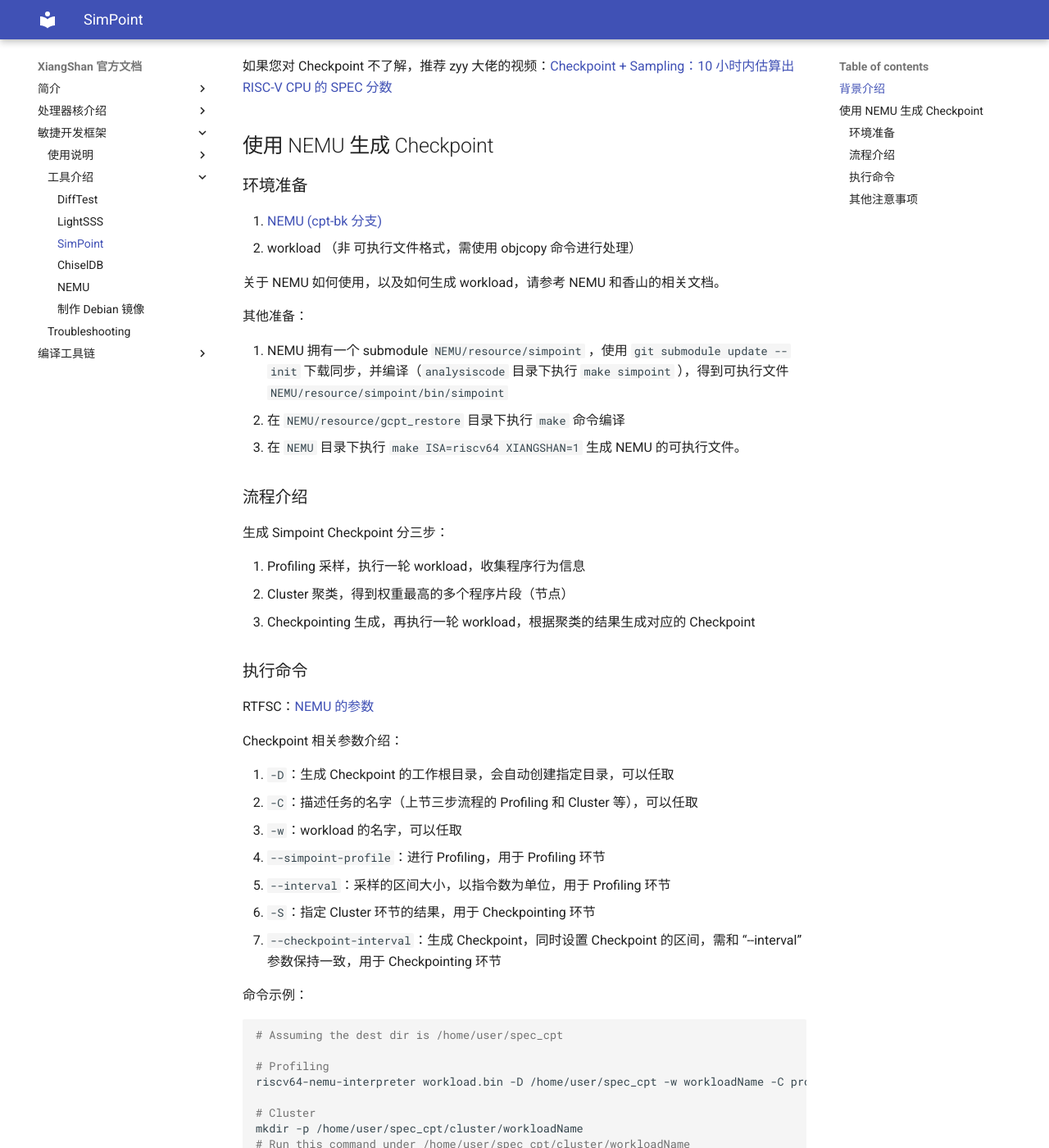
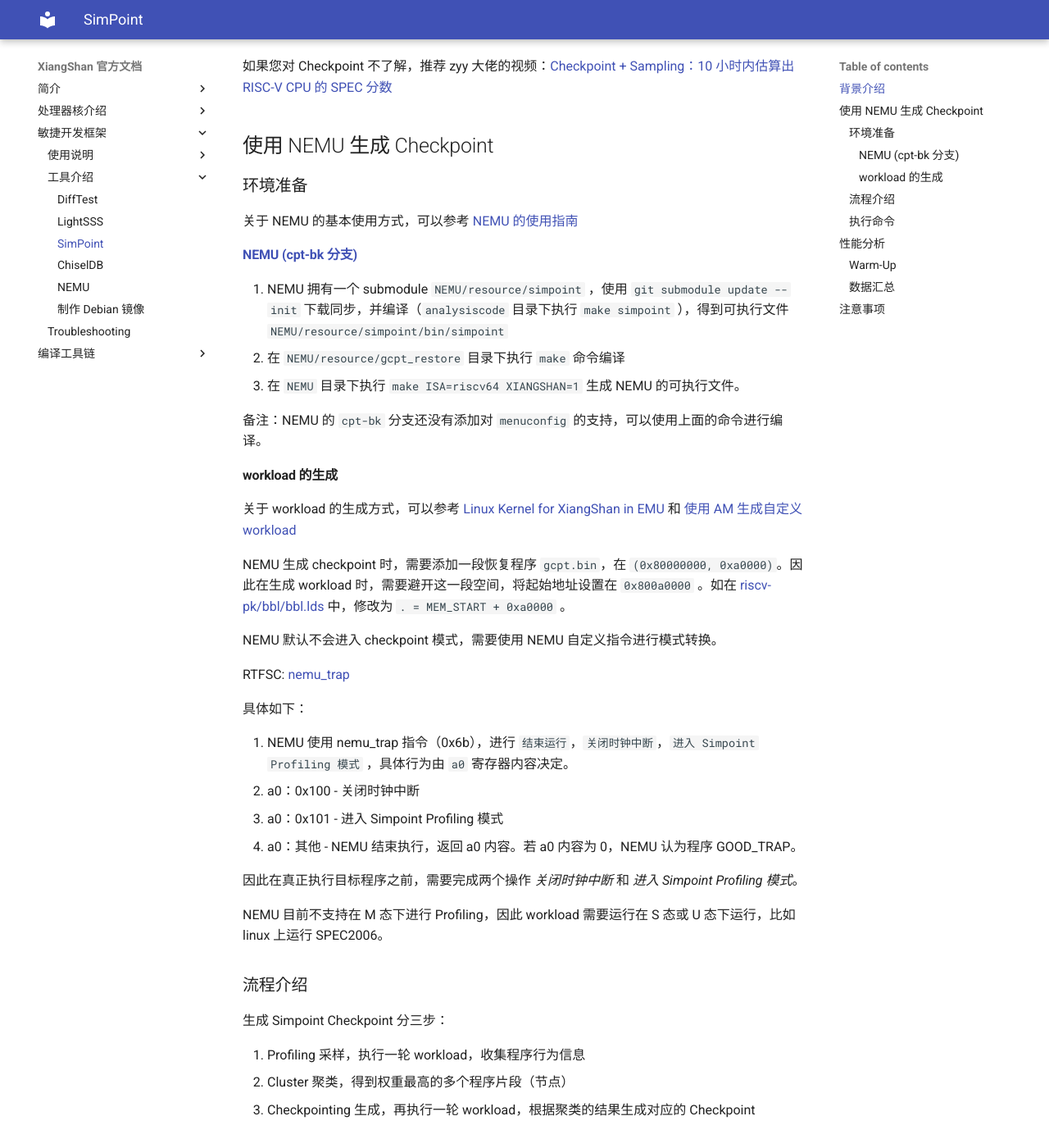
Before and after one commit to OpenXiangShan/XiangShan-doc, an MkDocs documentation site: the page built from docs/tools/simpoint.md, in a window 1280 px wide and 1400 px high, scrolled down 286 px. Shown: the whole window at 82% size. Built offline with MkDocs 1.6.1 and Material for MkDocs 9.7.7, drawn with Linux system fonts in a browser that asks for light colours; some of the changed text lies outside the part shown.

Commit message:
tools.simpoint: update simpoint.md, add some missed key points

````diff
--- a/docs/tools/simpoint.md
+++ b/docs/tools/simpoint.md
@@ -12,16 +12,38 @@ Checkpoint 的生成和运行
 
 ### 环境准备
 
-1. [NEMU (cpt-bk 分支)](https://github.com/OpenXiangShan/NEMU/tree/cpt-bk)
-2. workload （非 可执行文件格式，需使用 objcopy 命令进行处理）
 
-关于 NEMU 如何使用，以及如何生成 workload，请参考 NEMU 和香山的相关文档。
+关于 NEMU 的基本使用方式，可以参考 [NEMU 的使用指南](nemu.md)
 
-其他准备：
+#### [NEMU (cpt-bk 分支)](https://github.com/OpenXiangShan/NEMU/tree/cpt-bk)
 
 1. NEMU 拥有一个 submodule `NEMU/resource/simpoint` ，使用 `git submodule update --init` 下载同步，并编译（`analysiscode` 目录下执行 `make simpoint` ），得到可执行文件 `NEMU/resource/simpoint/bin/simpoint`
 2. 在 `NEMU/resource/gcpt_restore` 目录下执行 `make` 命令编译
 3. 在 `NEMU` 目录下执行 `make ISA=riscv64 XIANGSHAN=1` 生成 NEMU 的可执行文件。
+
+备注：NEMU 的 `cpt-bk` 分支还没有添加对 `menuconfig` 的支持，可以使用上面的命令进行编译。
+
+
+#### workload 的生成
+
+关于 workload 的生成方式，可以参考 [Linux Kernel for XiangShan in EMU](linux-kernel-for-xs.md) 和 [使用 AM 生成自定义 workload](gen-workload-with-am.md)
+
+NEMU 生成 checkpoint 时，需要添加一段恢复程序 `gcpt.bin`，在 `(0x80000000, 0xa0000)`。因此在生成 workload 时，需要避开这一段空间，将起始地址设置在 `0x800a0000` 。如在 [riscv-pk/bbl/bbl.lds](https://github.com/OpenXiangShan/riscv-pk/blob/noop/bbl/bbl.lds#L15) 中，修改为 `. = MEM_START + 0xa0000` 。
+
+NEMU 默认不会进入 checkpoint 模式，需要使用 NEMU 自定义指令进行模式转换。
+
+RTFSC: [nemu_trap](https://github.com/OpenXiangShan/NEMU/blob/cpt-bk/src/isa/riscv64/exec/special.c#L25)
+
+具体如下：
+
+1. NEMU 使用 nemu_trap 指令（0x6b），进行 `结束运行`，`关闭时钟中断`，`进入 Simpoint Profiling 模式` ，具体行为由 `a0` 寄存器内容决定。
+2. a0：0x100 - 关闭时钟中断
+3. a0：0x101 - 进入 Simpoint Profiling 模式
+4. a0：其他  - NEMU 结束执行，返回 a0 内容。若 a0 内容为 0，NEMU 认为程序 GOOD_TRAP。
+
+因此在真正执行目标程序之前，需要完成两个操作 *关闭时钟中断* 和 *进入 Simpoint Profiling 模式*。
+
+NEMU 目前不支持在 M 态下进行 Profiling，因此 workload 需要运行在 S 态或 U 态下运行，比如 linux 上运行 SPEC2006。
 
 ### 流程介绍
 
@@ -63,15 +85,23 @@ simpoint -loadFVFile ../../simpoint_bbv.gz -saveSimpoints simpoints0 -saveSimpoi
 riscv64-nemu-interpreter workload.bin -D /home/user/spec_cpt -w workloadName -C take_cpt -b -S /home/user/spec_cpt/cluster --checkpoint-interval 100000000
 ```
 
-### 其他注意事项
+## 性能分析
 
-默认情况下，NEMU 不会进入 Checkpoint 模式，需要执行 NEMU 自定义指令进入 Checkpoint 模式。
+### Warm-Up
 
-RTFSC: [nemu_trap](https://github.com/OpenXiangShan/NEMU/blob/cpt-bk/src/isa/riscv64/exec/special.c#L25)
+处理器中的 Cache、MMU、分支预测器的冷启动会影响性能评估的准确性，因此需要进行 Warm-Up，对 Cache、MMU、分支预测器进行数据预热。具体实现方式为提前多执行一个 “区间” 的指令，例如：一个预期的 Checkpoint，时间节点为 N，区间长度为 M。真正生成的 Checkpoint 节点为 N-M，处理器执行时，需要执行（N-M，N+M），即 2M 条指令。收集性能数据时需要舍去 (N-M, N) 部分，只收集 （N，N+M）部分的性能数据。
 
-解析：
+### 数据汇总
+NEMU 执行 workload 的结尾，会打印出执行的指令数。
+一个 workload 的每个 Checkpoint 有各自的权重，以及统一的区间（以指令为单位）。处理器如香山，执行每一段 Checkpoint ，会有各自的周期数。通过所有 Checkpoint 的权重，区间和周期数，以及 workload 的总指令数，就能得到处理器执行 workload 的总周期数。结合处理器的时钟频率，可以得到实际执行时间。
 
-NEMU 使用 nemu_trap 指令（0x6b）表示程序执行结束 或 进行 Checkpoint 模式切换等行为，并根据 a0 寄存器进行判断。Profiling 时需要关闭时间中断，并打开 Simpoint Profiler；生成 Checkpoint 时，需要关闭时间中断。在执行 workload 之前（或者在 linux 环境下执行 workload 之前），需要执行相应的 nemu_trap 指令进行模式切换。
+## 注意事项
+
+在使用 NEMU 生成 Checkpoint 之前，推荐先正常执行一遍 workload，确认：
+
+1. workload 本身是正确的
+2. NEMU 可以正常执行 workload
+
 
 PS:
 如果您对 Checkpoint 生成流程有疑问，欢迎提 issue 进行讨论。
````
